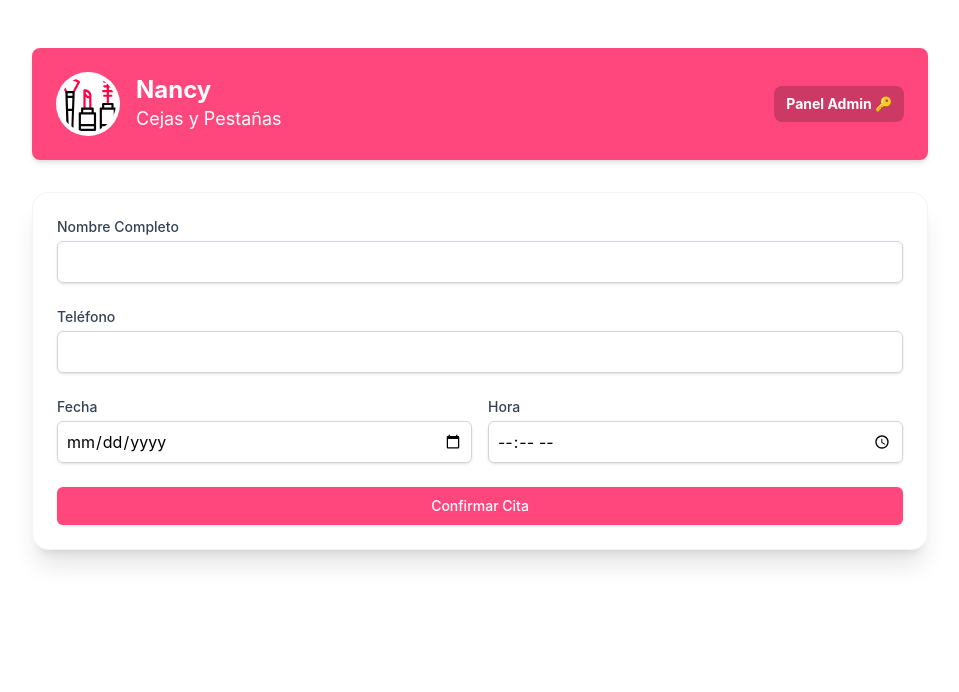
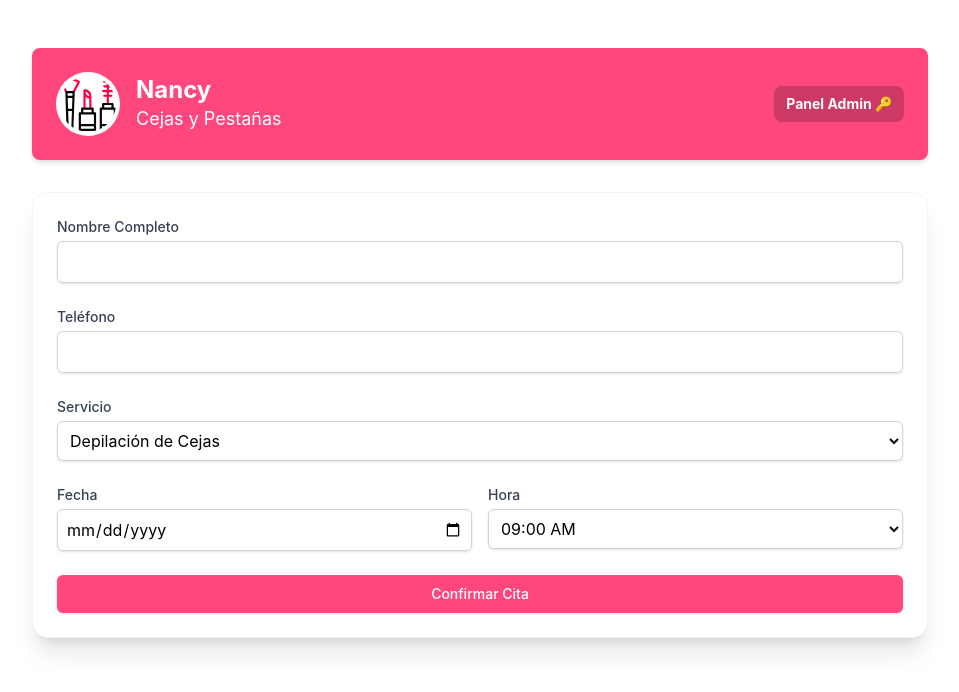
Before and after one commit to doghcj/ProAgent, a React (Vite) app: page / in a window 1280 px wide. Shown: the top 692 px of the page, without its empty margins (160-1119 px from the left). Built offline with nearby package versions, Linux system fonts and the light colour scheme; no server answers.

Commit message:
Ajuste de hora, validacion de cita pendiente/completadas, menu de opciones de servicio

```diff
--- a/index.html
+++ b/index.html
@@ -4,7 +4,7 @@
     <meta charset="UTF-8" />
     <link rel="icon" type="image/svg+xml" href="/favicon.svg" />
     <meta name="viewport" content="width=device-width, initial-scale=1.0" />
-    <title>agendapro</title>
+    <title>Nancy Cejas y Pestañas</title>
   </head>
   <body>
     <div id="root"></div>
--- a/src/components/AdminPanel.jsx
+++ b/src/components/AdminPanel.jsx
@@ -5,7 +5,7 @@ const AdminPanel = () => {
   const [appointments, setAppointments] = useState([])
   const [loading, setLoading] = useState(true)
 
-  // 1. Función para ELIMINAR (la puse aquí arriba como pediste)
+  // 1. Función para ELIMINAR
   const eliminarCita = async (id) => {
     if (window.confirm('¿Estás seguro de que quieres eliminar esta cita?')) {
       const { error } = await supabase
@@ -16,8 +16,25 @@ const AdminPanel = () => {
       if (error) {
         alert('Error al eliminar: ' + error.message)
       } else {
-        fetchAppointments() // Recarga la lista automáticamente tras borrar
+        fetchAppointments()
       }
+    }
+  }
+
+  // NUEVA: Función para cambiar el ESTADO (Pendiente / Completado)
+  const toggleEstado = async (id, estadoActual) => {
+    // Si el estado es 'pendiente', lo cambia a 'completado', y viceversa
+    const nuevoEstado = estadoActual === 'pendiente' ? 'completado' : 'pendiente';
+
+    const { error } = await supabase
+      .from('appointments')
+      .update({ estado: nuevoEstado })
+      .eq('id', id)
+
+    if (error) {
+      alert('Error al actualizar: ' + error.message)
+    } else {
+      fetchAppointments() // Recarga la lista para mostrar el cambio
     }
   }
 
@@ -60,6 +77,7 @@ const AdminPanel = () => {
                 <th className="px-6 py-3 text-left text-xs font-medium text-gray-500 uppercase tracking-wider">Cliente</th>
                 <th className="px-6 py-3 text-left text-xs font-medium text-gray-500 uppercase tracking-wider">Servicio</th>
                 <th className="px-6 py-3 text-left text-xs font-medium text-gray-500 uppercase tracking-wider">Fecha/Hora</th>
+                <th className="px-6 py-3 text-center text-xs font-medium text-gray-500 uppercase tracking-wider">Estado</th>
                 <th className="px-6 py-3 text-right text-xs font-medium text-gray-500 uppercase tracking-wider">Acciones</th>
               </tr>
             </thead>
@@ -78,7 +96,21 @@ const AdminPanel = () => {
                   <td className="px-6 py-4 text-sm text-gray-500">
                     {cita.fecha} a las {cita.hora}
                   </td>
-                  {/* AQUÍ ESTÁ LA CELDA DEL BOTÓN ELIMINAR */}
+
+                  {/* CELDA DEL ESTADO */}
+                  <td className="px-6 py-4 text-center">
+                    <button
+                      onClick={() => toggleEstado(cita.id, cita.estado)}
+                      className={`px-3 py-1 rounded-full text-xs font-bold transition-all ${
+                        cita.estado === 'completado'
+                          ? "bg-green-100 text-green-700 border border-green-200"
+                          : "bg-yellow-100 text-yellow-700 border border-yellow-200"
+                      }`}
+                    >
+                      {cita.estado === 'completado' ? '✓ Completado' : '⌛ Pendiente'}
+                    </button>
+                  </td>
+
                   <td className="px-6 py-4 text-right">
                     <button
                       onClick={() => eliminarCita(cita.id)}
--- a/src/components/FormularioCita.jsx
+++ b/src/components/FormularioCita.jsx
@@ -6,9 +6,10 @@ const FormularioCita = () => {
   const [formData, setFormData] = useState({
     nombre: '',
     telefono: '',
-    servicio: 'Consultoría', // Valor por defecto
+    servicio: 'Depilación de Cejas', // 1. Cambiado valor por defecto
     fecha: '',
-    hora: ''
+    hora: '9:00', // 1. Cambiado valor por defecto
+    estado: 'pendiente' // Aseguramos que nazca como pendiente
   })
 
   const handleSubmit = async (e) => {
@@ -23,8 +24,16 @@ const FormularioCita = () => {
       if (error) throw error
 
       alert('¡Cita agendada con éxito!')
-      // Limpiar formulario
-      setFormData({ nombre: '', telefono: '', servicio: 'Consultoría', fecha: '', hora: '' })
+
+      // 3. Limpiar formulario con el servicio inicial
+      setFormData({
+        nombre: '',
+        telefono: '',
+        servicio: 'Depilación de Cejas',
+        fecha: '',
+        hora: '',
+        estado: 'pendiente'
+      })
 
     } catch (error) {
       alert('Error: ' + error.message)
@@ -34,7 +43,8 @@ const FormularioCita = () => {
   }
 
   return (
-    <form onSubmit={handleSubmit} className="space-y-6 ">
+    <form onSubmit={handleSubmit} className="space-y-6">
+      {/* NOMBRE */}
       <div>
         <label className="block text-sm font-medium text-gray-700">Nombre Completo</label>
         <input
@@ -46,6 +56,7 @@ const FormularioCita = () => {
         />
       </div>
 
+      {/* TELÉFONO */}
       <div>
         <label className="block text-sm font-medium text-gray-700">Teléfono</label>
         <input
@@ -57,6 +68,25 @@ const FormularioCita = () => {
         />
       </div>
 
+      {/* 2. NUEVO COMBOBOX DE SERVICIOS */}
+      <div>
+        <label className="block text-sm font-medium text-gray-700">Servicio</label>
+        <select
+          required
+          className="mt-1 block w-full border border-gray-300 rounded-md shadow-sm p-2 bg-white"
+          onChange={(e) => setFormData({...formData, servicio: e.target.value})}
+          value={formData.servicio}
+        >
+          <option value="Depilación de Cejas">Depilación de Cejas</option>
+          <option value="Tintado de Cejas">Tintado de Cejas</option>
+          <option value="Combo: Depilación + Tintado">Combo: Depilación + Tintado</option>
+          <option value="Lifting de Pestañas">Lifting de Pestañas</option>
+          <option value="Extensión de Pestañas">Extensión de Pestañas</option>
+          <option value="Limpieza Facial">Limpieza Facial</option>
+        </select>
+      </div>
+
+      {/* FECHA Y HORA */}
       <div className="grid grid-cols-2 gap-4">
         <div>
           <label className="block text-sm font-medium text-gray-700">Fecha</label>
@@ -69,21 +99,40 @@ const FormularioCita = () => {
           />
         </div>
         <div>
-          <label className="block text-sm font-medium text-gray-700">Hora</label>
-          <input
-            type="time"
-            required
-            className="mt-1 block w-full border border-gray-300 rounded-md shadow-sm p-2"
-            onChange={(e) => setFormData({...formData, hora: e.target.value})}
-            value={formData.hora}
-          />
-        </div>
+  <label className="block text-sm font-medium text-gray-700">Hora</label>
+  <select
+    required
+    className="mt-1 block w-full border border-gray-300 rounded-md shadow-sm p-2 bg-white"
+    onChange={(e) => setFormData({...formData, hora: e.target.value})}
+    value={formData.hora}
+  >
+    <option value="09:00">09:00 AM</option>
+    <option value="09:30">09:30 AM</option>
+    <option value="10:00">10:00 AM</option>
+    <option value="10:30">10:30 AM</option>
+    <option value="11:00">11:00 AM</option>
+    <option value="11:30">11:30 AM</option>
+    <option value="12:00">12:00 PM</option>
+    <option value="12:30">12:30 PM</option>
+    <option value="01:00">01:00 PM</option>
+    <option value="01:30">01:30 PM</option>
+    <option value="02:00">02:00 PM</option>
+    <option value="02:30">02:30 PM</option>
+    <option value="03:00">03:00 PM</option>
+    <option value="03:30">03:30 PM</option>
+    <option value="04:00">04:00 PM</option>
+    <option value="04:30">04:30 PM</option>
+    <option value="05:00">05:00 PM</option>
+    <option value="05:30">05:30 PM</option>
+    <option value="06:00">06:00 PM</option>
+  </select>
+</div>
       </div>
 
       <button
         type="submit"
         disabled={loading}
-        className="w-full flex justify-center py-2 px-4 border border-transparent rounded-md shadow-sm text-sm font-medium text-white bg-[#ff477e] hover:bg-[#ff477e-700] disabled:bg-[#ff477e-300]"
+        className="w-full flex justify-center py-2 px-4 border border-transparent rounded-md shadow-sm text-sm font-medium text-white bg-[#ff477e] hover:opacity-90 disabled:bg-gray-400 transition-all"
       >
         {loading ? 'Enviando...' : 'Confirmar Cita'}
       </button>
```
